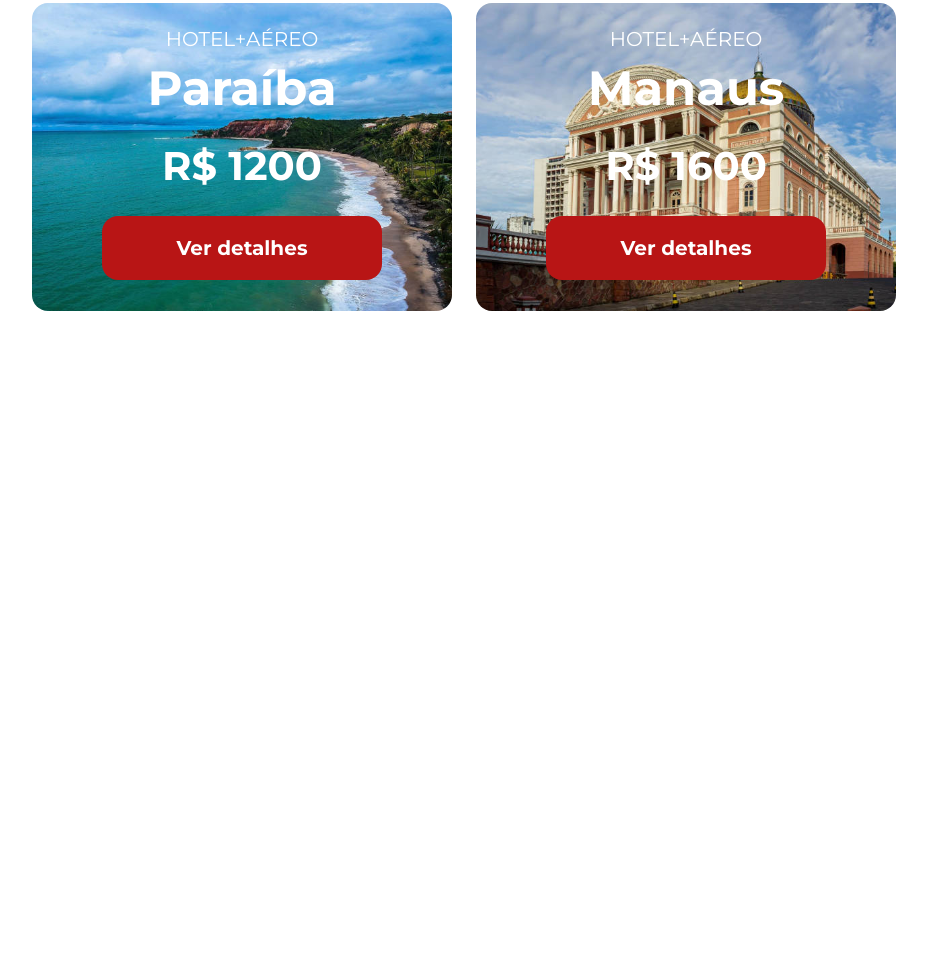
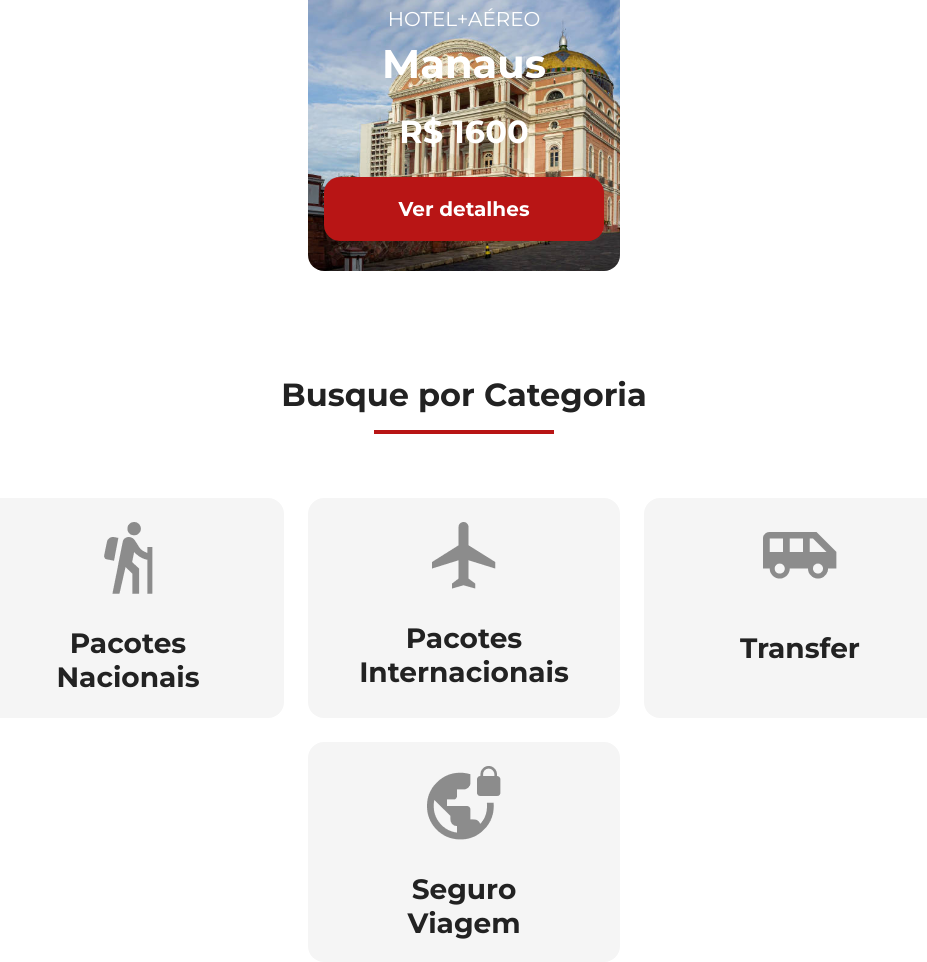
Before and after one commit to Kauasantos06/jornada-viagens, a plain HTML site: page index.html in a window 1280 px wide. Shown: the part 1548-2510 px from the top of the page, without its empty margins (176-1103 px from the left). Before the commit the page ends 1859 px from the top, so only its background shows below. Drawn offline with Linux system fonts and the light colour scheme.

Commit message:
Ajusta layout da sessao categoria

```diff
--- /dev/null
+++ b/css/categories.css
@@ -0,0 +1,56 @@
+.categories .section-title {
+  width: 312px;
+  margin: 0 auto;
+}
+
+.categories-cards {
+  display: flex;
+  flex-direction: column;
+  align-items: center;
+  gap: 24px;
+  margin-top: 64px;
+}
+
+.categories-cards a.card {
+  width: 312px;
+  height: 220px;
+  background-color: var(--background-secondary-color);
+  text-align: center;
+  border-radius: 16px;
+  padding: 24px;
+  box-sizing: border-box;
+  text-decoration: none;
+  color: var(--text-primary-color);
+}
+
+.categories-cards .card h3 {
+  font-size: 28px;
+  font-weight: var(--title-weight);
+}
+
+.categories-cards .card.single-line.transfer img {
+  margin: 10px 0 20px;
+}
+
+@media screen and (min-width: 768px) {
+  .categories .section-title {
+    width: 100%;
+  }
+  .categories-cards {
+    flex-direction: row;
+    flex-wrap: wrap;
+    justify-content: center;
+  }
+}
+
+@media screen and (min-width: 1024px) {
+  .categories-cards .card {
+    width: 430px;
+  }
+}
+
+@media screen and (min-width: 1440px) {
+  .categories-cards .card {
+    width: 280px;
+  }
+}
--- a/css/offers.css
+++ b/css/offers.css
@@ -1,3 +1,7 @@
+.offers {
+  margin-bottom: 104px;
+}
+
 .offers-cards {
   display: flex;
   flex-direction: column;
@@ -5,7 +9,7 @@
   gap: 24px;
 }
 
-.card {
+.offers-cards .card {
   color: var(--text-secondary-color);
   width: 312px;
   height: 288px;
@@ -16,7 +20,7 @@
   background-color: black;
 }
 
-.card header {
+.offers-cards .card header {
   display: block;
   background-color: transparent;
   position: static;
@@ -24,39 +28,39 @@
   margin-bottom: 24px;
 }
 
-.card header p {
+.offers-cards .card header p {
   font-size: 20px;
   font-weight: var(--text-weight);
 }
 
-.card header h3 {
+.offers-cards .card header h3 {
   font-size: 40px;
   font-weight: var(--title-weight);
   margin: 8px 0 0;
 }
 
-.card header span {
+.offers-cards .card header span {
   font-size: 32px;
   margin-top: 24px;
   display: inline-block;
 }
 
-.card.japao {
+.offers-cards .card.japao {
   background: url(../img/bg-card-japao.jpg) no-repeat;
   background-size: cover;
 }
 
-.card.san-andreas {
+.offers-cards .card.san-andreas {
   background: url(../img/bg-card-san-andreas.jpg) no-repeat;
   background-size: cover;
 }
 
-.card.paraiba {
+.offers-cards .card.paraiba {
   background: url(../img/bg-card-paraiba.jpg) no-repeat;
   background-size: cover;
 }
 
-.card.manaus {
+.offers-cards .card.manaus {
   background: url(../img/bg-card-manaus.jpg) no-repeat;
   background-size: cover;
 }
--- a/css/style.css
+++ b/css/style.css
@@ -2,3 +2,4 @@
 @import url(header.css);
 @import url(hero.css);
 @import url(offers.css);
+@import url(categories.css);
--- a/index.html
+++ b/index.html
@@ -83,11 +83,77 @@
         </article>
       </div>
     </section>
-    <!-- <section class="categories">
+    <section class="categories">
       <div class="section-title">
-        <h2>Busque por categoria</h2>
+        <h2>Busque por Categoria</h2>
         <hr>
       </div>
-    </section> -->
+      <div class="categories-cards">
+        <a
+        class="card"
+        href="#"
+        target="_blank"
+        title="Busque pela categoria Pacotes Nacionais"
+        >
+          <img
+          src="img/icone-caminhada.png"
+          alt="icone cinza representando uma pessoa fazendo tracking"
+          />
+          <h3>
+            Pacotes <br />
+            Nacionais
+          </h3>
+        </a>
+
+        <a
+        class="card"
+        href="#"
+        target="_blank"
+        title="Busque pela categoria Pacotes Internacionais"
+        >
+          <img
+          src="img/icone-aviao.png"
+          alt="icone cinza representando um aviao"
+          />
+          <h3>
+            Pacotes <br />
+            Internacionais
+          </h3>
+        </a>
+
+        <a
+        class="card single-line transfer"
+        href="#"
+        target="_blank"
+        title="Busque pela categoria Transfer"
+        >
+          <img
+          src="img/icone-onibus.png"
+          alt="icone cinza representando onibus"
+          />
+          <h3>
+            Transfer <br />
+
+          </h3>
+        </a>
+
+        <a
+        class="card"
+        href="#"
+        target="_blank"
+        title="Busque pela categoria Pacotes Nacionais"
+        >
+          <img
+          src="img/icone-seguro.png"
+          alt="icone cinza representando um planeta com cadeado"
+          />
+          <h3>
+            Seguro <br />
+            Viagem
+          </h3>
+        </a>
+
+      </div>
+    </section>
   </body>
 </html>
```
Also changed, not shown: img/icone-aviao.png (added), img/icone-caminhada.png (added), img/icone-onibus.png (added), img/icone-seguro.png (added).
